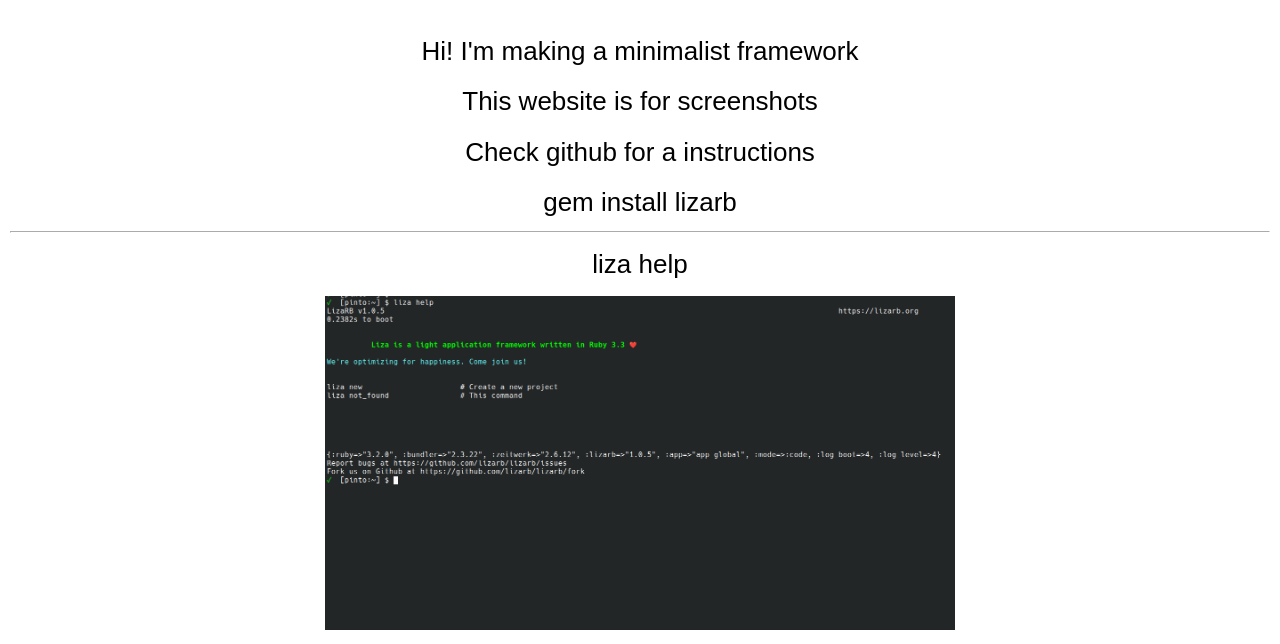
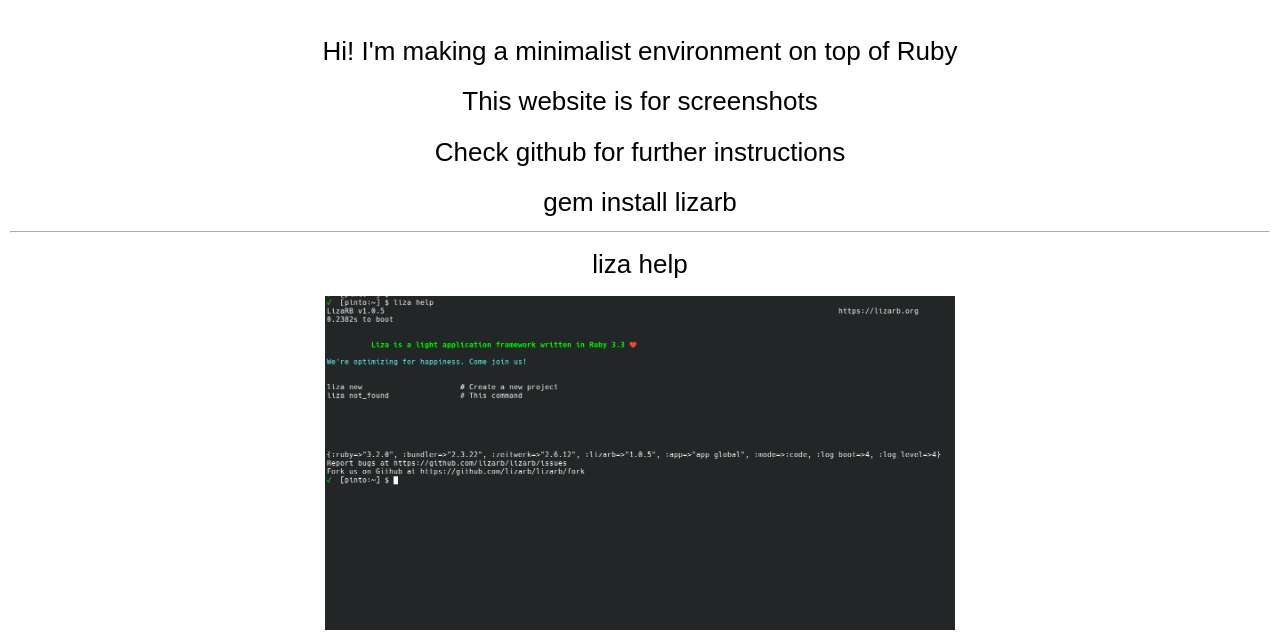
Before and after one commit to lizarb/lizarb.github.io, a plain HTML site: page index.html in a window 1280 px wide. Shown: the part 156-800 px from the top of the page. Drawn offline with Linux system fonts and the light colour scheme.

Commit message:
Update index.html

```diff
--- a/index.html
+++ b/index.html
@@ -62,9 +62,9 @@
 <header>
       <div class="container">
         <div>
-          <center style="margin: 1.2rem 0">Hi! I'm making a minimalist framework</center>
+          <center style="margin: 1.2rem 0">Hi! I'm making a minimalist environment on top of Ruby</center>
           <center style="margin: 1.2rem 0">This website is for screenshots</center>
-          <center style="margin: 1.2rem 0">Check github for a instructions</center>
+          <center style="margin: 1.2rem 0">Check github for further instructions</center>
           <center>gem install lizarb</center>
           <hr style="border-color: #ffffff"/>
           <center style="margin: 1rem 0">liza help</center>
```
